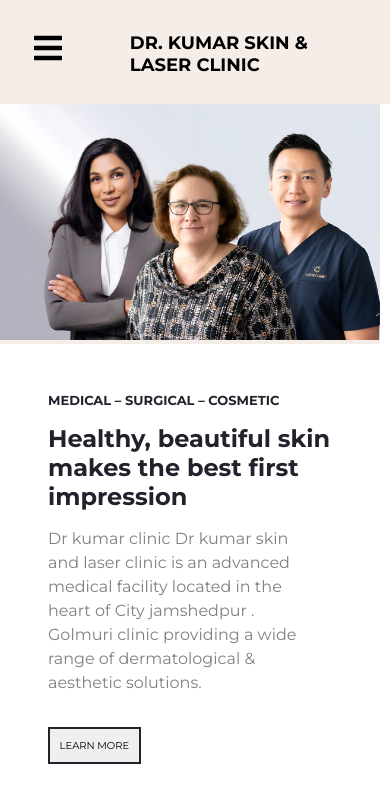
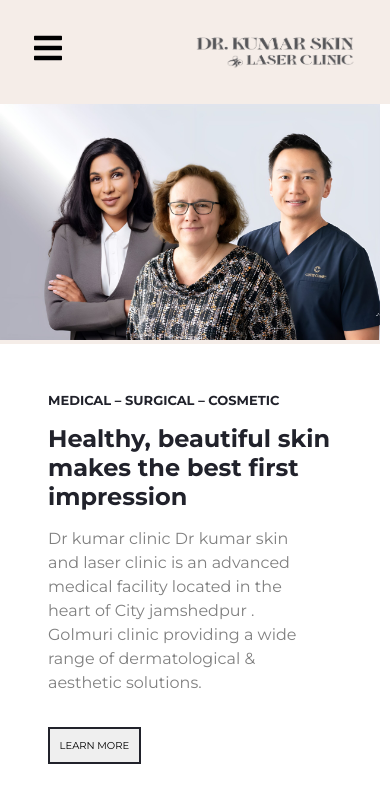
Before and after one commit to punitdiwan/drrkumar-new, a Next.js app: page / in a window 390 px wide. Shown: the top 810 px of the page. Built offline with nearby package versions, Linux system fonts and the light colour scheme.

Commit message:
logo-image-added

```diff
--- a/Components/Header.js
+++ b/Components/Header.js
@@ -40,8 +40,8 @@ const Header = () => {
         </div>
       </header>
       <nav className="navigation-bar" id="mainHeader" ref={stickyHeader}>
-        {/* <img src="" alt="logo" /> */}
-        <h3>DR. KUMAR SKIN & LASER CLINIC</h3>
+        <img src="./images/Dr_kumar_Logo.png" alt="logo" />
+        {/* <h3>DR. KUMAR SKIN & LASER CLINIC</h3> */}
         <ul>
           <li>
             <Link href="/" className="buttons">
@@ -422,7 +422,8 @@ const Header = () => {
         </ul>
       </nav>
       <div ref={menuRef} className="responsive-nav">
-        <h4>DR. KUMAR SKIN & LASER CLINIC </h4>
+        {/* <h4>DR. KUMAR SKIN & LASER CLINIC </h4> */}
+        <img src="./images/Dr_kumar_Logo.png"/>
         <span onClick={() => setShow(!show)} className="bars">
           <FaBars />
         </span>
--- a/styles/globals.css
+++ b/styles/globals.css
@@ -34,6 +34,9 @@
 }
 #new-header li{
   font-size: small;
+}
+.navigation-bar img{
+  width: 20%;
 }
 .navigation-bar{
   padding:0 1rem 0 1rem;
@@ -1317,6 +1320,11 @@ figcaption{
     padding: 2rem;
     background-color: #F5EDE8;
     height: auto;
+  }
+  .responsive-nav img{
+    float: right;
+    width: 40%;
+    /* border: 2px solid red; */
   }
 }
 @media only screen and (max-width: 600px) {
@@ -1545,6 +1553,10 @@ form{
 .responsive-nav>.bars{
   font-size: xx-large;
 }
+.responsive-nav img{
+  width: 50%;
+  /* border: 2px solid red; */
+}
 .responsive-nav>h4{
   font-size: large;
   font-weight: bolder;
@@ -1655,6 +1667,7 @@ color: black;
 .responsive-nav>.bars{
   font-size: xx-large;
 }
+
 .responsive-nav>h4{
   width: 70%;
 }
```
Also changed, not shown: public/images/Dr_kumar_Logo.png (added).
